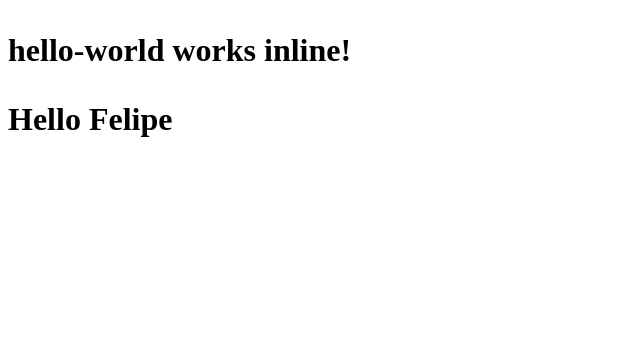
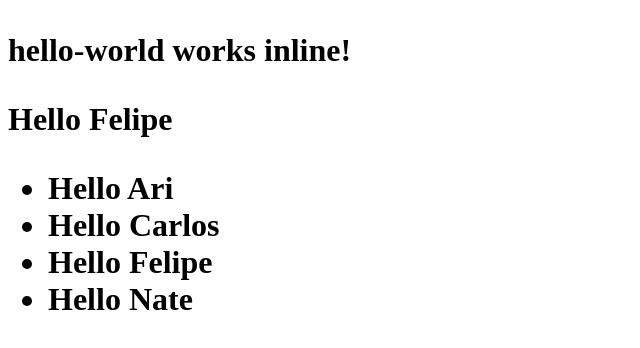
Before and after one commit to RiccardoParrino/html-css-js-train, an Angular app in the folder angular-hello-world/: page / in a window 1280 px wide. Shown: the top 348 px of the page, without its empty margins (0-640 px from the left). Built offline with nearby package versions, Linux system fonts and the light colour scheme.

Commit message:
app user list component added

```diff
--- a/angular-hello-world/src/app/app.component.html
+++ b/angular-hello-world/src/app/app.component.html
@@ -1,4 +1,5 @@
 <h1>
   <app-hello-world></app-hello-world>
   <app-user-item></app-user-item>
+  <app-user-list></app-user-list>
 </h1>
```
